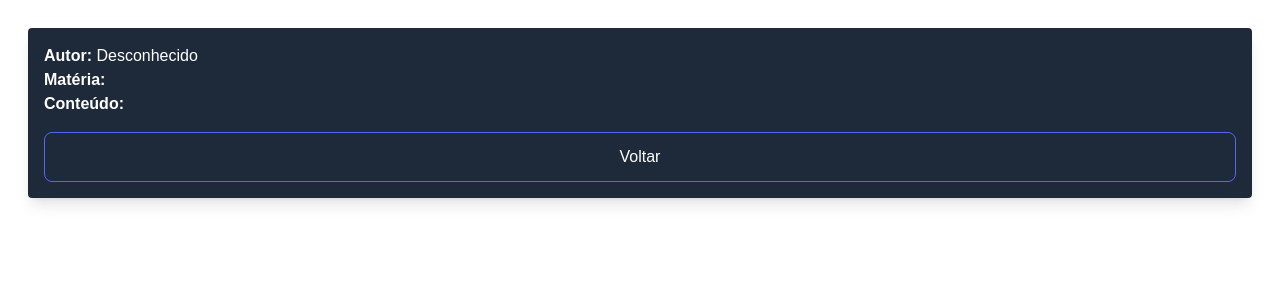
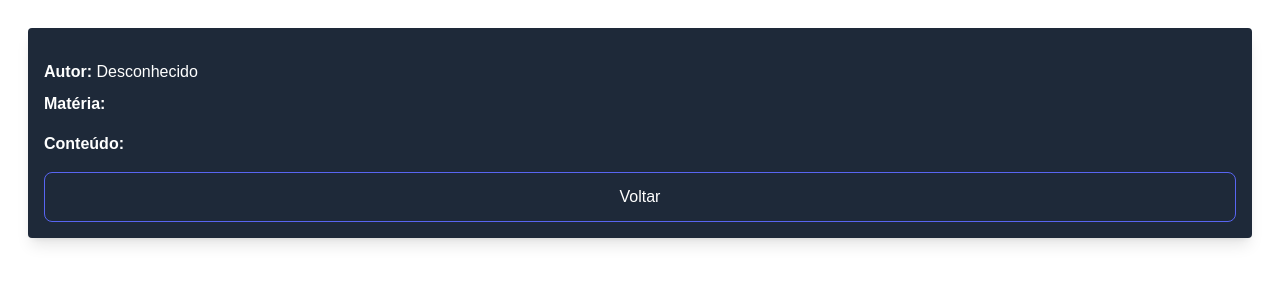
Before and after one commit to rapha1908/blog-app, a Next.js app: page /post/1 in a window 1280 px wide. Shown: the top 300 px of the page. Built offline with nearby package versions, Linux system fonts and the light colour scheme; data requests are answered from the project's data file.

Commit message:
style: enhance PostDetailPage layout with improved styling for post details

```diff
--- a/src/pages/post/[id].tsx
+++ b/src/pages/post/[id].tsx
@@ -44,12 +44,12 @@ const PostDetailPage = () => {
 
   return (
     <main className="p-4 bg-gray-800 m-7 rounded shadow-lg text-white">
-      <h1>{post.titulo}</h1>
-      <p><strong>Autor:</strong> {post.autor ? post.autor.nome : 'Desconhecido'}</p>
-      <p><strong>Matéria:</strong> {post.materia}</p>
+      <h1 className="text-2xl font-bold mb-4">{post.titulo}</h1>
+      <p className="mb-2"><strong>Autor:</strong> {post.autor ? post.autor.nome : 'Desconhecido'}</p>
+      <p className="mb-4"><strong>Matéria:</strong> {post.materia}</p>
       <div>
         <strong>Conteúdo:</strong>
-        <p>{post.conteudo}</p>
+        <p className="mt-2 whitespace-pre-wrap">{post.conteudo}</p>
       </div>
       <div className='flex items-center justify-between mt-4'>
           <Link
@@ -58,8 +58,6 @@ const PostDetailPage = () => {
             Voltar
           </Link>
       </div>
-
-
     </main>
   );
 };
```
